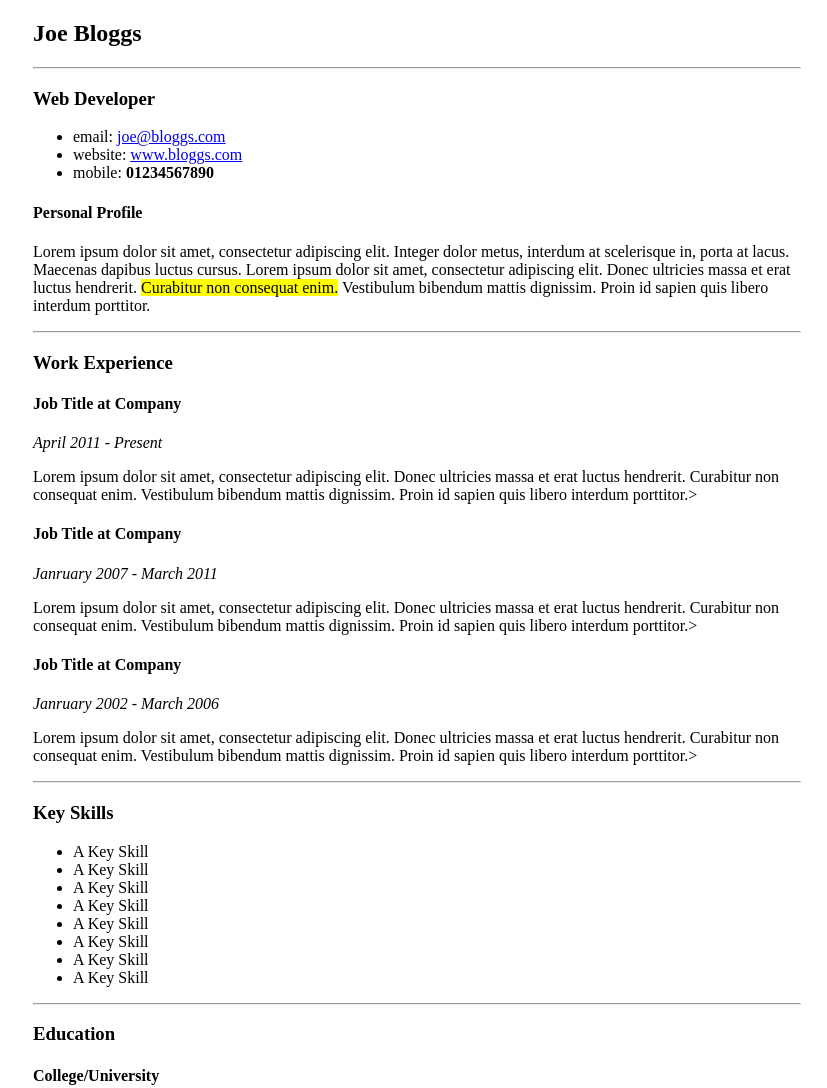
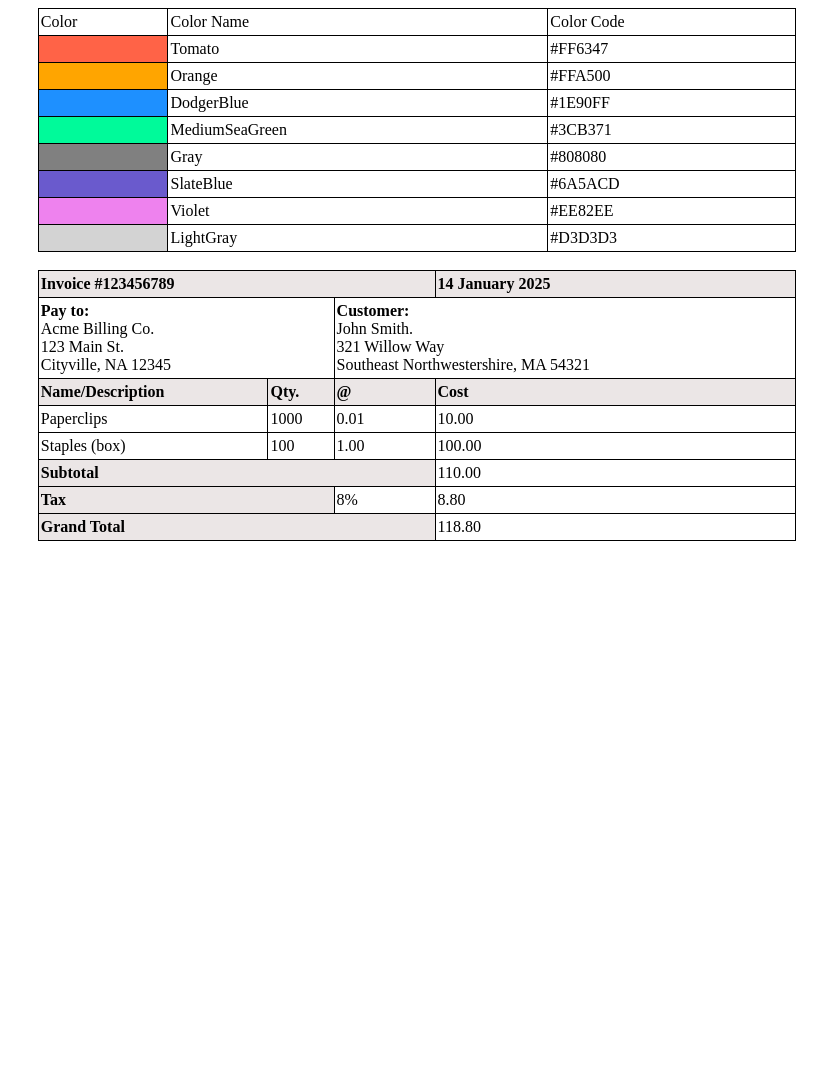
Before and after one commit to vytkuklys/VTMC-Extra_Task, a plain HTML site: page index.html in a window 1280 px wide. Shown: the top 1088 px of the page, without its empty margins (223-1050 px from the left). After the commit the page ends 800 px from the top, so only its background shows below. Drawn offline with Linux system fonts and the light colour scheme.

Commit message:
Add files via upload

```diff
--- a/index.html
+++ b/index.html
@@ -1,71 +1,123 @@
 <!DOCTYPE html>
 <html lang="en">
 <head>
-    <meta charset="UTF-8">
-    <meta name="viewport" content="width=device-width, initial-scale=1.0">
-    <title>Document</title>
+  <meta charset="UTF-8">
+  <meta name="viewport" content="width=device-width, initial-scale=1.0">
+  <title>Document</title>
+  <style>
+    table, th,td {
+      border: 1px solid #000;
+    }
+    table {
+      border-collapse: collapse;
+      width: 60%;
+      margin: 0 auto;
+    }
+    th {
+      background: rgb(235, 230, 230);
+      text-align: left;
+      padding: 4px 2px;
+    }
+    td {
+      padding: 4px 2px;
+    }
+  </style>
 </head>
-<body style="margin:auto; width: 60%">
-    <h2>Joe Bloggs</h2>
-    <hr>
-    <h3>Web Developer</h3>
-    <ul>
-        <li>email: <a href="joe@bloggs.com" target="_blank">joe@bloggs.com</a></li>
-        <li>website: <a href="www.bloggs.com" target="_blank">www.bloggs.com</a> </li>
-        <li>mobile: <strong>01234567890</strong></li>
-    </ul>
-
-    <h4>Personal Profile </h4>
-    <p>Lorem ipsum dolor sit amet, consectetur adipiscing elit. Integer dolor metus, interdum at scelerisque in, porta at lacus. Maecenas dapibus luctus cursus. Lorem ipsum dolor sit amet, consectetur adipiscing elit. Donec ultricies massa et erat luctus hendrerit. <span style="background-color: yellow;">Curabitur non consequat enim.</span> Vestibulum bibendum mattis dignissim. Proin id sapien quis libero interdum porttitor.</p>
-    <hr>
-    <h3>Work Experience</h3>
-
-    <h4>Job Title at Company</h4>
-
-    <em>April 2011 - Present</em> <br>
-
-    <p>Lorem ipsum dolor sit amet, consectetur adipiscing elit. Donec ultricies massa et erat luctus hendrerit. Curabitur non consequat enim. Vestibulum bibendum mattis dignissim. Proin id sapien quis libero interdum porttitor.></p>
-
-    <h4>Job Title at Company</h4>
-
-    <em>Janruary 2007 - March 2011</em> <br>
-    <p>Lorem ipsum dolor sit amet, consectetur adipiscing elit. Donec ultricies massa et erat luctus hendrerit. Curabitur non consequat enim. Vestibulum bibendum mattis dignissim. Proin id sapien quis libero interdum porttitor.></p>
-    <h4>Job Title at Company</h4>
-    <em>Janruary 2002 - March 2006</em> <br>
-    <p>Lorem ipsum dolor sit amet, consectetur adipiscing elit. Donec ultricies massa et erat luctus hendrerit. Curabitur non consequat enim. Vestibulum bibendum mattis dignissim. Proin id sapien quis libero interdum porttitor.></p>
-    <hr>
-    <h3>Key Skills</h3>
-    <ul>
-        <li>A Key Skill</li>
-        <li>A Key Skill</li>
-        <li>A Key Skill</li>
-        <li>A Key Skill</li>
-        <li>A Key Skill</li>
-        <li>A Key Skill</li>
-        <li>A Key Skill</li>
-        <li>A Key Skill</li>
-    </ul>
-    <hr>
-    <h3>Education</h3>
-
-    <h4>College/University</h4>
-    <em>Qualification</em> <br>
-    <p>Lorem ipsum dolor sit amet, consectetur adipiscing elit. Donec ultricies massa et erat luctus hendrerit. Curabitur non consequat enim.</p>
-
-    <h4>College/University</h4>
-
-    <em>Qualification</em> <br>
-
-    <p>Lorem ipsum dolor sit amet, consectetur adipiscing elit. Donec ultricies massa et erat luctus hendrerit. Curabitur non consequat enim.</p>
-    <!--[if gte mso 9]><xml>
-    <mso:CustomDocumentProperties>
-    <mso:display_urn_x003a_schemas-microsoft-com_x003a_office_x003a_office_x0023_Editor msdt:dt="string">Greta Grigelionyt&#279;</mso:display_urn_x003a_schemas-microsoft-com_x003a_office_x003a_office_x0023_Editor>
-    <mso:Order msdt:dt="string">180800.000000000</mso:Order>
-    <mso:ComplianceAssetId msdt:dt="string"></mso:ComplianceAssetId>
-    <mso:display_urn_x003a_schemas-microsoft-com_x003a_office_x003a_office_x0023_Author msdt:dt="string">Greta Grigelionyt&#279;</mso:display_urn_x003a_schemas-microsoft-com_x003a_office_x003a_office_x0023_Author>
-    <mso:ContentTypeId msdt:dt="string">0x0101008C3188C9A53D7045B8C4C13AD65391A6</mso:ContentTypeId>
-    <mso:_SourceUrl msdt:dt="string"></mso:_SourceUrl>
-    <mso:_SharedFileIndex msdt:dt="string"></mso:_SharedFileIndex>
-    </mso:CustomDocumentProperties>
-    </xml><![endif]-->
+<body>
+  <table>
+    <tr>
+      <td>Color</td>
+      <td>Color Name</td>
+      <td>Color Code</td>
+    </tr>
+    <tr>
+      <td style="background:tomato"></td>
+      <td>Tomato</td>
+      <td>#FF6347</td>
+    </tr>
+    <tr>
+      <td style="background: Orange"></td>
+      <td>Orange</td>
+      <td>#FFA500</td>
+    </tr>
+    <tr>
+      <td style="background: dodgerblue"></td>
+      <td>DodgerBlue</td>
+      <td>#1E90FF</td>
+    </tr>
+    <tr>
+      <td style="background: mediumspringgreen"></td>
+      <td>MediumSeaGreen</td>
+      <td>#3CB371</td>
+    </tr>
+    <tr>
+      <td style="background: gray"></td>
+      <td>Gray</td>
+      <td>#808080</td>
+    </tr>
+    <tr>
+      <td style="background: slateblue"></td>
+      <td>SlateBlue</td>
+      <td>#6A5ACD</td>
+    </tr>
+    <tr>
+      <td style="background: violet"></td>
+      <td>Violet</td>
+      <td>#EE82EE</td>
+    </tr>
+    <tr>
+      <td style="background: lightgray"></td>
+      <td>LightGray</td>
+      <td>#D3D3D3</td>
+    </tr>
+  </table>
+  <br>
+  <table>
+    <tr>
+      <th colspan="3">Invoice #123456789</th>
+      <th>14 January 2025</th>
+    </tr>
+    <tr>
+      <td colspan="2"><strong>Pay to:</strong><br>
+        Acme Billing Co. <br>
+        123 Main St. <br>
+        Cityville, NA 12345</td>
+      <td colspan="2"><strong>Customer:</strong><br>
+        John Smith. <br>
+        321 Willow Way <br>
+        Southeast Northwestershire, MA 54321</td>
+    </tr>
+    <tr>
+      <th>Name/Description</th>
+      <th>Qty.</th>
+      <th>@</th>
+      <th>Cost</th>
+    </tr>
+    <tr>
+      <td>Paperclips</td>
+      <td>1000</td>
+      <td>0.01</td>
+      <td>10.00</td>
+    </tr>
+    <tr>
+      <td>Staples (box)</td>
+      <td>100</td>
+      <td>1.00</td>
+      <td>100.00</td>
+    </tr>
+    <tr>
+      <th colspan="3">Subtotal</th>
+      <td>110.00</td>
+    </tr>
+    <tr>
+      <th colspan="2">Tax</th>
+      <td>8%</td>
+      <td>8.80</td>
+    </tr>
+    <tr>
+      <th colspan="3">Grand Total</th>
+      <td>118.80</td>
+    </tr>
+  </table>
 </body>
+</html>
```
Also changed, not shown: 1ndex.html (added, +35 -0 lines), 2ndex.html (added, +23 -0 lines).
